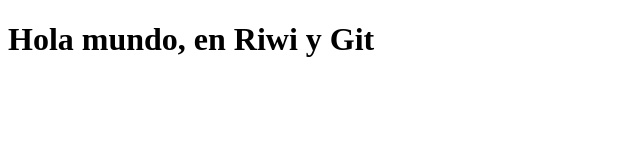
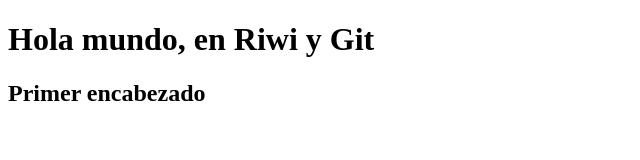
Before and after one commit to Santiago-MH04/Prototipo, a plain HTML site: page index.html in a window 1280 px wide. Shown: the whole page, without its empty margins (0-640 px from the left). Drawn offline with Linux system fonts and the light colour scheme.

Commit message:
Llenando el archivo index.html

```diff
--- a/index.html
+++ b/index.html
@@ -9,7 +9,13 @@
     <header>
         <h1>Hola mundo, en Riwi y Git</h1>
     </header>
-    <main></main>
+    <main>
+        <section>
+            <div>
+                <h2>Primer encabezado</h2>
+            </div>
+        </section>
+    </main>
     <footer></footer>
 </body>
 </html>
```
